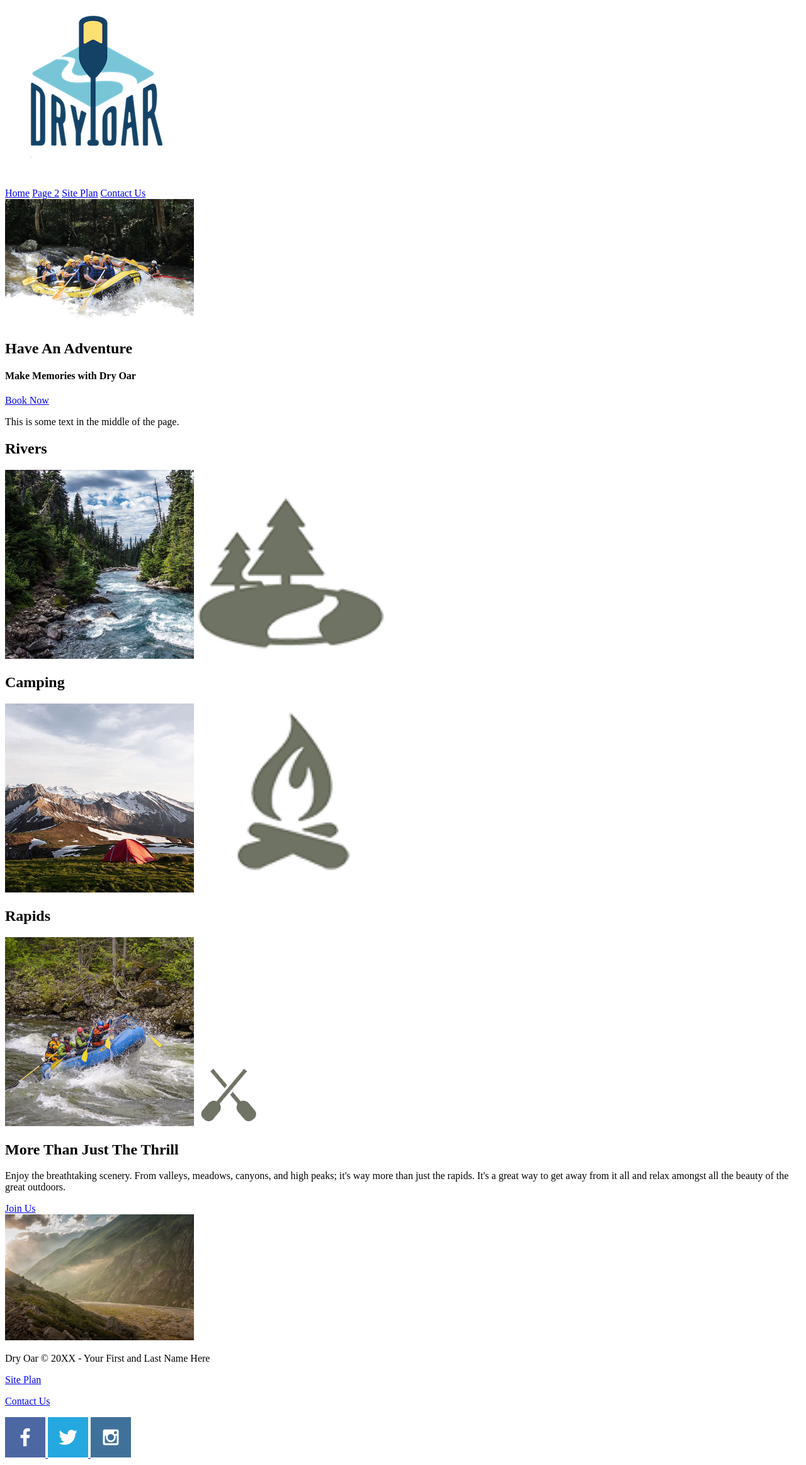
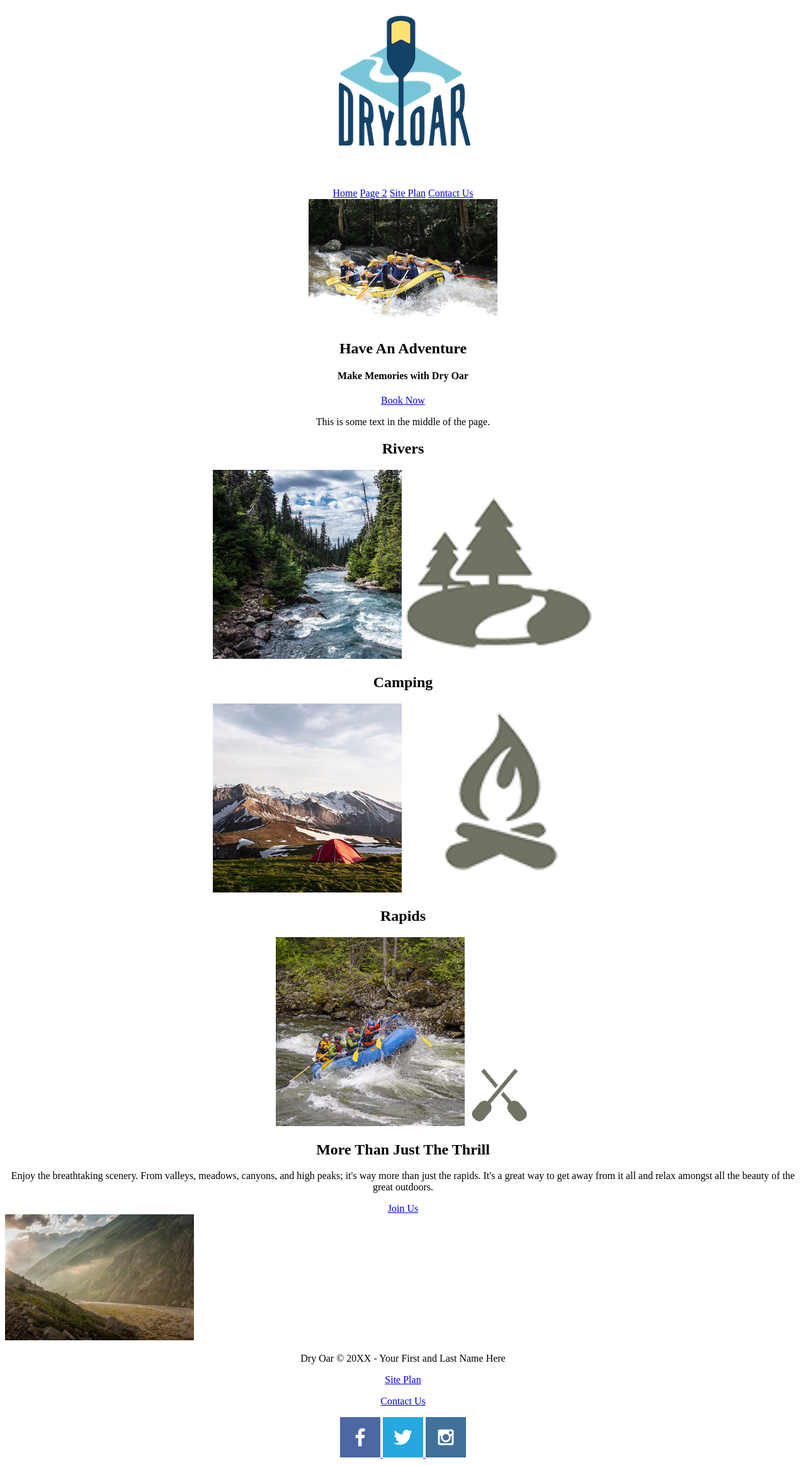
Before and after one commit to ggodderi/wdd130Code, a plain HTML site: page wwr/index.html in a window 1280 px wide. Shown: the whole page at 63% size. Drawn offline with Linux system fonts and the light colour scheme.

Commit message:
Added new ICE assignment and other week 5 changes.

```diff
--- /dev/null
+++ b/Week05_ICE/styles.css
@@ -0,0 +1,24 @@
+body {
+    margin: 0;
+    padding: 0;
+}
+
+.top {
+    width: 100%;
+}
+
+div {
+    width: 100%;
+    background-color: #737373;
+    text-align: center;
+    margin-top: -5px;
+    padding: 0;
+}
+
+div img {
+    display: inline-block;
+    border-radius: 75%;
+    border: 15px solid #444;
+    margin: 50px;
+    width: 250px;
+}
--- /dev/null
+++ b/Week5InClass/styles.css
@@ -0,0 +1,38 @@
+img {
+    border: 4px solid steelblue;
+    max-width: 1000px;
+    border-radius: 100px;
+}
+
+footer {
+    background-color: steelblue;
+    color: white;
+    font-size: xx-large;
+    font-size: 50px;
+}
+footer p {  /* The paragraph in the footer */
+    padding: 50px;
+}
+h1 {
+    /*margin: 50px 0; */
+    margin-top: 20px;
+    margin-bottom: 30px;
+    margin-left: 50px;
+    margin-right: 50px;
+}
+
+nav {
+    background-color: steelblue;
+    font-size: xx-large;
+    text-align: center;
+    padding: 50px;
+}
+
+a {
+    color: black;
+    padding: 50px;
+}
+
+body {
+    margin: 0;
+}
--- a/wwr/index.html
+++ b/wwr/index.html
@@ -4,6 +4,7 @@
     <meta charset="UTF-8">
     <meta name="viewport" content="width=device-width, initial-scale=1.0">
     <title>Whitewater Rafting Vacations | Dry Oar Boating | Home</title>
+    <link type="text/css" rel="stylesheet" href="styles/styles.css">
 </head>
 <body>
     <header>
--- /dev/null
+++ b/wwr/styles/styles.css
@@ -0,0 +1,44 @@
+#content {
+    max-width: 1600px;
+    margin: 0 auto;
+    text-align: center;
+}
+
+head {
+    text-align: center;
+}
+
+#hero {
+    text-align: center;
+}
+
+
+header {
+    text-align: center;
+}
+nav a{
+    text-align: center;
+}
+p {
+    text-align: center;
+}
+
+#hero-msg h1, h4 {
+    text-align: center;
+}
+
+.button-box {
+    text-align: center;
+}
+
+section {
+    text-align: center;
+}
+
+#background {
+    height: 725px;
+}
+
+footer {
+    text-align: center;
+}
```
Also changed, not shown: Week05_ICE/index.html (added, +19 -0 lines), Week5InClass/index.html (added, +25 -0 lines), Week05_ICE/Images/w05_circles.jpg (added), Week05_ICE/Images/w05_ice_image_desk.jpg (added), Week05_ICE/Images/w05_ice_image_graphic.png (added), Week05_ICE/Images/w05_ice_image_person.jpg (added).
